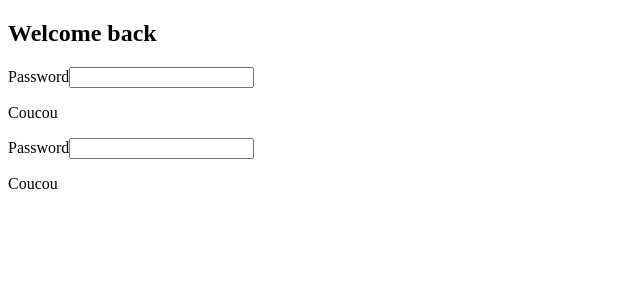
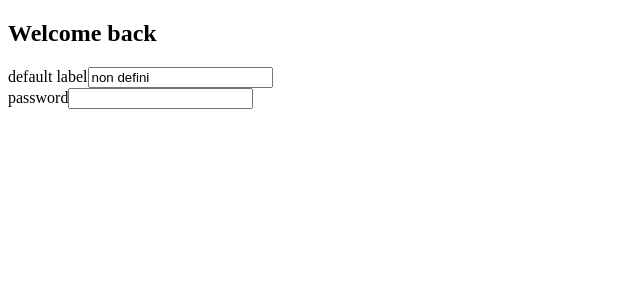
Before and after one commit to mago56/Angular, an Angular app: page / in a window 1280 px wide. Shown: the top 300 px of the page, without its empty margins (0-640 px from the left). Built offline with nearby package versions, Linux system fonts and the light colour scheme.

Commit message:
composant dynamique

```diff
--- a/src/app/security/page/sign-in-page/sign-in-page.html
+++ b/src/app/security/page/sign-in-page/sign-in-page.html
@@ -1,7 +1,7 @@
 <div class = "form-wrapper">
   <h2>Welcome back</h2>
   <div class = "form">
-    <app-input></app-input>
-    <app-input></app-input>
+    <app-float-input></app-float-input>
+    <app-float-input [config]="passwordConfig"></app-float-input>
   </div>
 </div>
--- a/src/app/security/page/sign-in-page/sign-in-page.ts
+++ b/src/app/security/page/sign-in-page/sign-in-page.ts
@@ -1,15 +1,18 @@
 import { Component } from '@angular/core';
-import {Input} from '../../../shared/ui/form/component/input/input';
+import {FloatInput} from '../../../shared/ui/form/component/float-input/float-input';
+import {FloatInputConfig} from '../../../shared/ui/form/model/float-input.config';
 
 @Component({
   selector: 'app-sign-in-page',
   imports: [
-    Input
+    FloatInput
   ],
   templateUrl: './sign-in-page.html',
   standalone : true,
   styleUrl: './sign-in-page.scss'
 })
 export class SignInPage {
-
+  protected passwordConfig:FloatInputConfig = {
+    type:'password', label:'password' , defaultValue:''
+  }
 }
--- /dev/null
+++ b/src/app/shared/ui/form/component/float-input/float-input.html
@@ -0,0 +1,4 @@
+<div class = "input">
+  <label [for] = "config.label">{{config.label}}</label>
+  <input [type]="config.type" [id]="config.label" [value]="config.defaultValue"/>
+</div>
--- /dev/null
+++ b/src/app/shared/ui/form/component/float-input/float-input.ts
@@ -0,0 +1,24 @@
+import {Component, Input} from '@angular/core';
+import {JsonPipe} from "@angular/common";
+import {FloatInputConfig} from '../../model/float-input.config';
+
+@Component({
+  selector: 'app-float-input',
+    imports: [
+
+    ],
+  templateUrl: './float-input.html',
+  standalone:true,
+  styleUrl: './float-input.scss'
+})
+export class FloatInput {
+  @Input({required:false}) config:FloatInputConfig = {
+    type:'text' , defaultValue:'non defini' , label:'default label'
+  }
+  protected data:any = {};
+  protected readonly onclick = onclick;
+
+  onClick(data: MouseEvent) {
+    this.data=data;
+  }
+}
--- a/src/app/shared/ui/form/component/input/input.html
+++ /dev/null
@@ -1,7 +0,0 @@
-<div class = "input">
-  <label for = "password">Password</label>
-  <input type="password" id="password"/>
-  @if (1==1) {
-    <p>Coucou</p>
-  }
-</div>
--- a/src/app/shared/ui/form/component/input/input.ts
+++ /dev/null
@@ -1,12 +0,0 @@
-import { Component } from '@angular/core';
-
-@Component({
-  selector: 'app-input',
-  imports: [],
-  templateUrl: './input.html',
-  standalone : true,
-  styleUrl: './input.scss'
-})
-export class Input {
-
-}
```
Also changed, not shown: src/app/shared/ui/form/component/float-input/float-input.scss (added), 1 other file (tests, documents, lock files or other folders).
